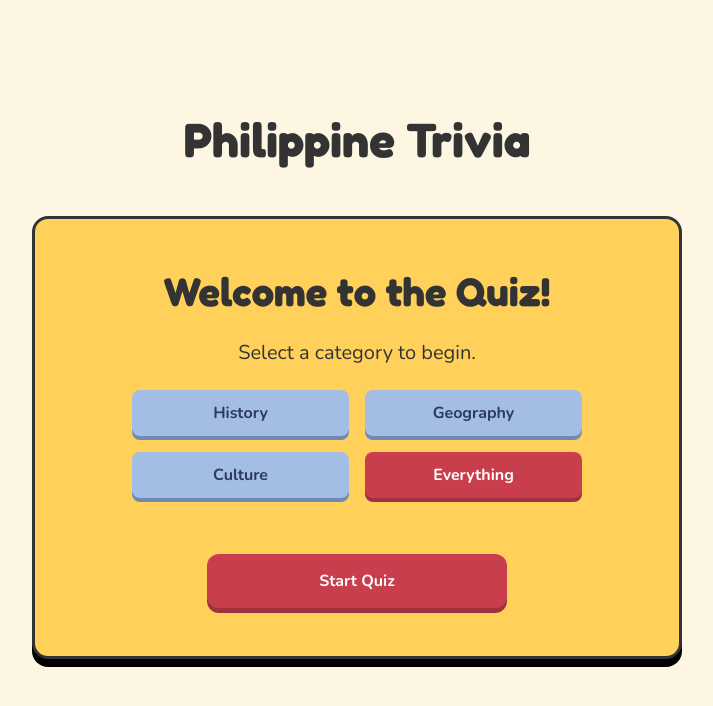
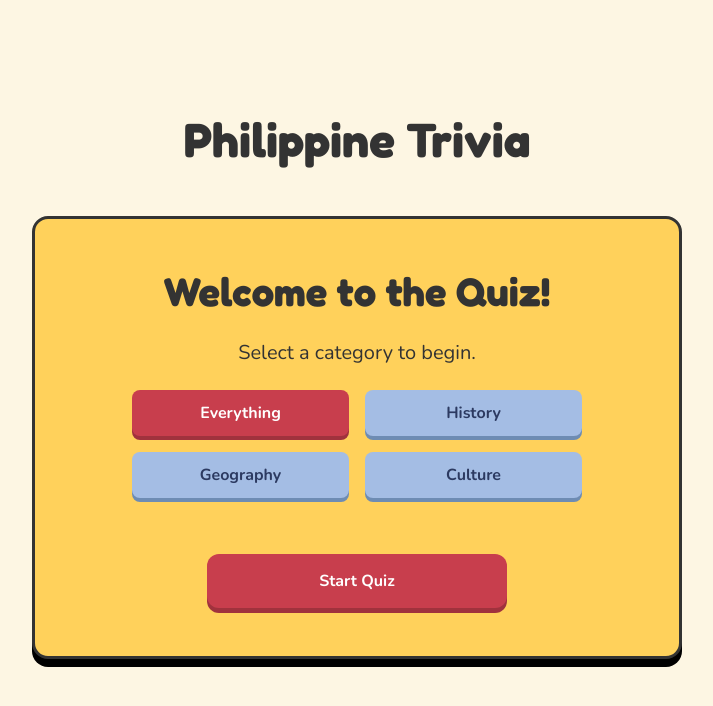
Before and after one commit to Odinman9847/philippine-trivia, a React (Vite) app: page / in a window 1280 px wide. Shown: the top 706 px of the page, without its empty margins (283-996 px from the left). Built offline with nearby package versions, Linux system fonts and the light colour scheme.

Commit message:
fix: Move Everything category button to top left

```diff
--- a/src/components/screens/WelcomeScreen/WelcomeScreen.tsx
+++ b/src/components/screens/WelcomeScreen/WelcomeScreen.tsx
@@ -19,6 +19,14 @@ const WelcomeScreen = ({
       <h2 className={styles.title}>Welcome to the Quiz!</h2>
       <p className={styles.instructions}>Select a category to begin.</p>
       <div className={styles.categoryGrid}>
+        <button
+          onClick={() => onSelectCategory('Everything')}
+          className={`${styles.categoryButton} ${
+            selectedCategory === 'Everything' ? styles.selected : ''
+          }`}
+        >
+          Everything
+        </button>
         {categories.map((category) => {
           const isSelected = selectedCategory === category;
           const buttonClasses = `${styles.categoryButton} ${
@@ -35,15 +43,6 @@ const WelcomeScreen = ({
             </button>
           );
         })}
-
-        <button
-          onClick={() => onSelectCategory('Everything')}
-          className={`${styles.categoryButton} ${
-            selectedCategory === 'Everything' ? styles.selected : ''
-          }`}
-        >
-          Everything
-        </button>
       </div>
 
       <AnswerButton
```
